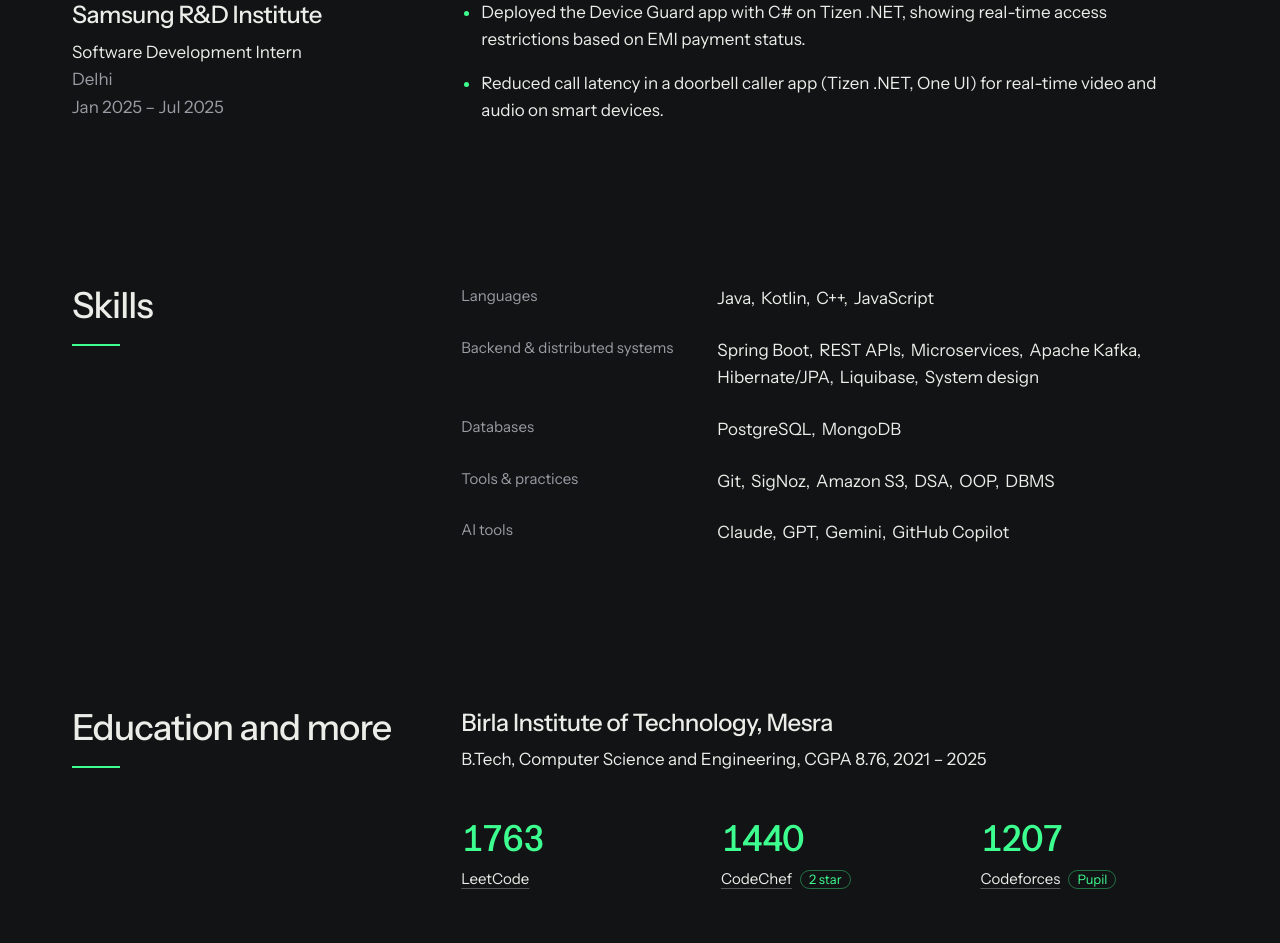
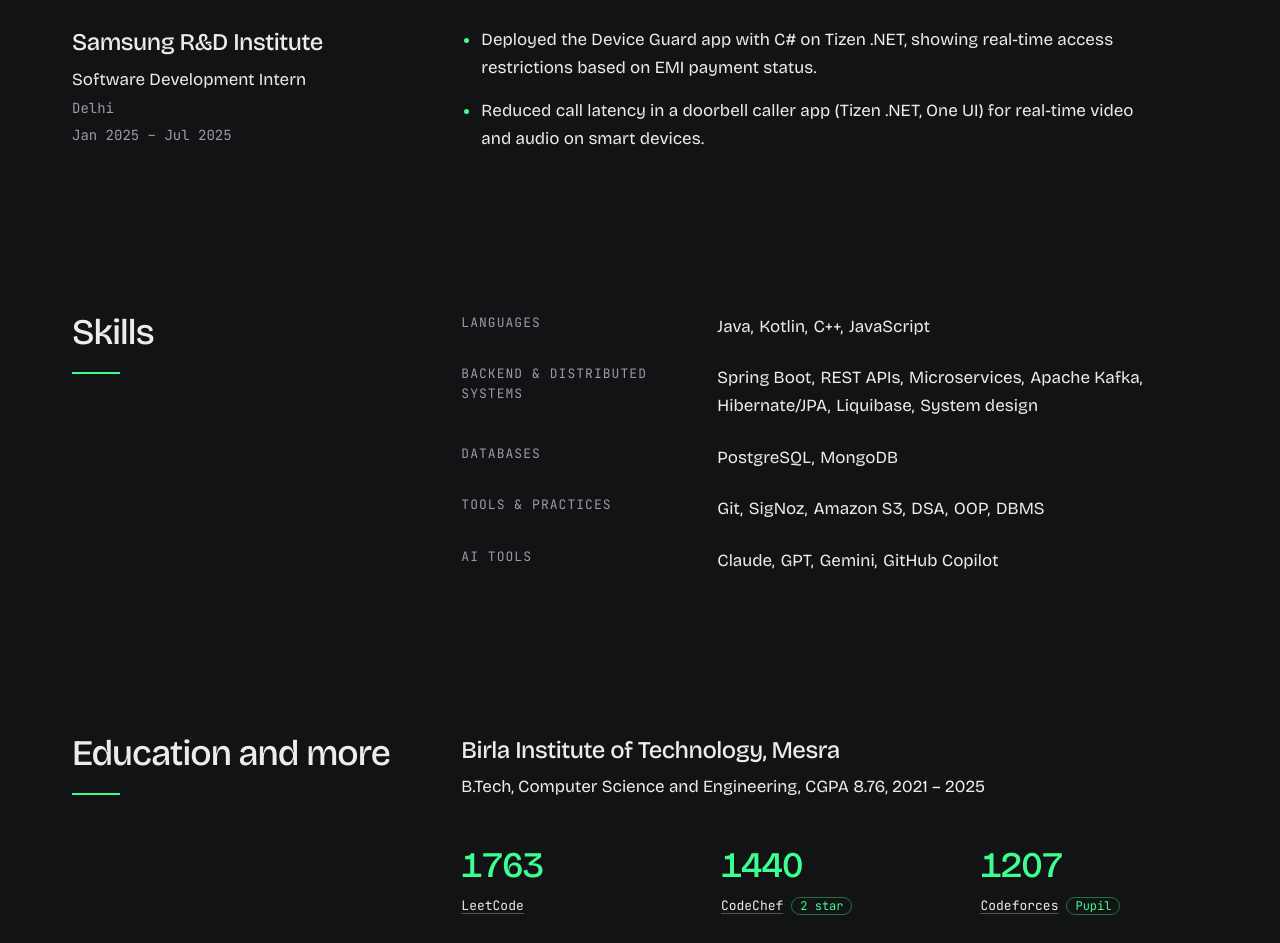
Before and after one commit to abidash21/portfolio, a Next.js app: page / in a window 1280 px wide. Shown: the part 1500-2443 px from the top of the page. Built offline with nearby package versions, Linux system fonts and the light colour scheme.

Commit message:
refactor: update font settings and enhance typography across components

```diff
--- a/src/app/globals.css
+++ b/src/app/globals.css
@@ -20,7 +20,8 @@
   --color-ink: var(--ink);
   --color-muted: var(--muted);
   --color-accent: var(--accent);
-  --font-sans: var(--font-instrument-sans);
+  --font-sans: var(--font-bricolage);
+  --font-mono: var(--font-jetbrains-mono);
 }
 
 html {
@@ -32,7 +33,6 @@
   background: var(--bg);
   color: var(--ink);
   font-family: var(--font-sans), system-ui, sans-serif;
-  font-feature-settings: "ss01", "cv11";
   -webkit-font-smoothing: antialiased;
 }
 
--- a/src/app/layout.tsx
+++ b/src/app/layout.tsx
@@ -1,11 +1,16 @@
 import type { Metadata, Viewport } from "next";
-import { Instrument_Sans } from "next/font/google";
+import { Bricolage_Grotesque, JetBrains_Mono } from "next/font/google";
 import { MathBackground } from "@/components/math-background";
 import { ScrollProgress } from "@/components/scroll-progress";
 import "./globals.css";
 
-const instrumentSans = Instrument_Sans({
-  variable: "--font-instrument-sans",
+const bricolage = Bricolage_Grotesque({
+  variable: "--font-bricolage",
+  subsets: ["latin"],
+});
+
+const jetbrainsMono = JetBrains_Mono({
+  variable: "--font-jetbrains-mono",
   subsets: ["latin"],
 });
 
@@ -28,7 +33,10 @@
 
 export default function RootLayout({ children }: LayoutProps<"/">) {
   return (
-    <html lang="en" className={`${instrumentSans.variable} antialiased`}>
+    <html
+      lang="en"
+      className={`${bricolage.variable} ${jetbrainsMono.variable} antialiased`}
+    >
       <body className="min-h-dvh">
         <MathBackground />
         <ScrollProgress />
--- a/src/app/page.tsx
+++ b/src/app/page.tsx
@@ -32,7 +32,7 @@
         {profile.name}
       </a>
       <nav aria-label="Primary" className="flex items-center gap-6">
-        <ul className="hidden items-center gap-6 text-[15px] text-muted sm:flex">
+        <ul className="hidden items-center gap-6 font-mono text-[13px] tracking-[0.08em] text-muted uppercase sm:flex">
           {nav.map((item) => (
             <li key={item.href}>
               <a href={item.href} className="nav-link">
@@ -112,9 +112,13 @@
               <p className="mt-2 text-[17px] leading-relaxed">
                 {role.role}
                 <br />
-                <span className="text-muted">{role.location}</span>
+                <span className="font-mono text-[14px] text-muted">
+                  {role.location}
+                </span>
                 <br />
-                <span className="text-muted">{role.period}</span>
+                <span className="font-mono text-[14px] text-muted">
+                  {role.period}
+                </span>
               </p>
             </div>
           </FadeIn>
@@ -151,7 +155,9 @@
                 key={skill.group}
                 className="grid grid-cols-1 gap-x-8 gap-y-1 sm:grid-cols-[14rem_1fr]"
               >
-                <dt className="text-[15px] text-muted">{skill.group}</dt>
+                <dt className="font-mono text-[13px] tracking-[0.08em] text-muted uppercase">
+                  {skill.group}
+                </dt>
                 <dd>
                   <ul className="flex flex-wrap gap-x-1.5 text-[17px] leading-relaxed">
                     {skill.items.map((name, i) => (
@@ -184,7 +190,7 @@
                   <p className="text-4xl leading-none font-medium tracking-[-0.03em] text-accent tabular-nums">
                     <CountUp value={item.rating} />
                   </p>
-                  <p className="mt-3 flex items-center gap-2 text-[15px] text-muted">
+                  <p className="mt-3 flex items-center gap-2 font-mono text-[13px] text-muted">
                     <a
                       href={item.href}
                       target="_blank"
@@ -194,7 +200,7 @@
                       {item.site}
                     </a>
                     {item.note && (
-                      <span className="rounded-full border border-accent/40 px-2 py-0.5 text-[13px] leading-none text-accent">
+                      <span className="rounded-full border border-accent/40 px-2 py-0.5 text-[12px] leading-none text-accent">
                         {item.note}
                       </span>
                     )}
@@ -266,7 +272,7 @@
               />
             </p>
             <FadeIn delay={0.3}>
-              <div className="mt-8 flex flex-col justify-between gap-3 text-[15px] text-muted sm:flex-row">
+              <div className="mt-8 flex flex-col justify-between gap-3 font-mono text-[13px] text-muted sm:flex-row">
                 <p>
                   Made with love by{" "}
                   <a
```
